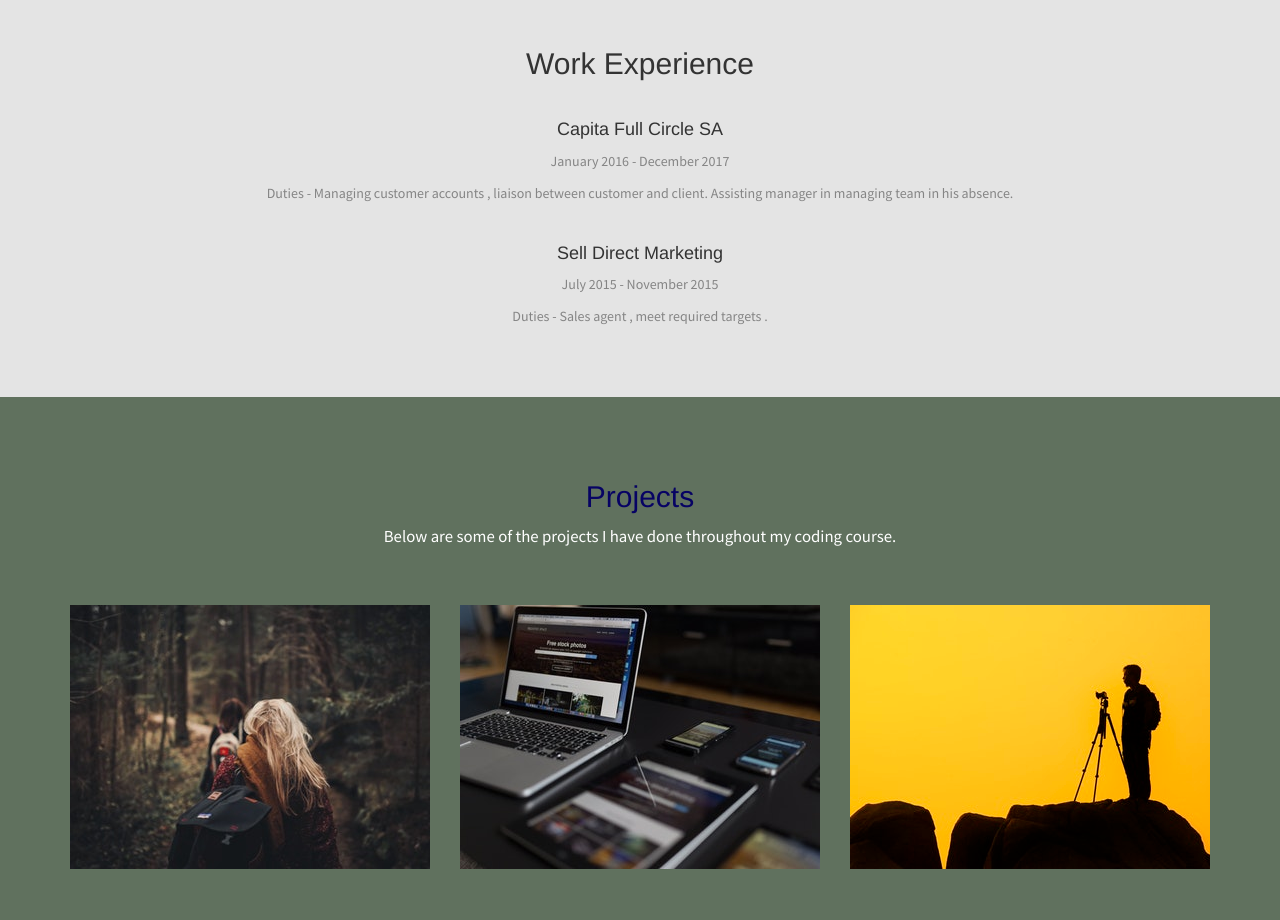
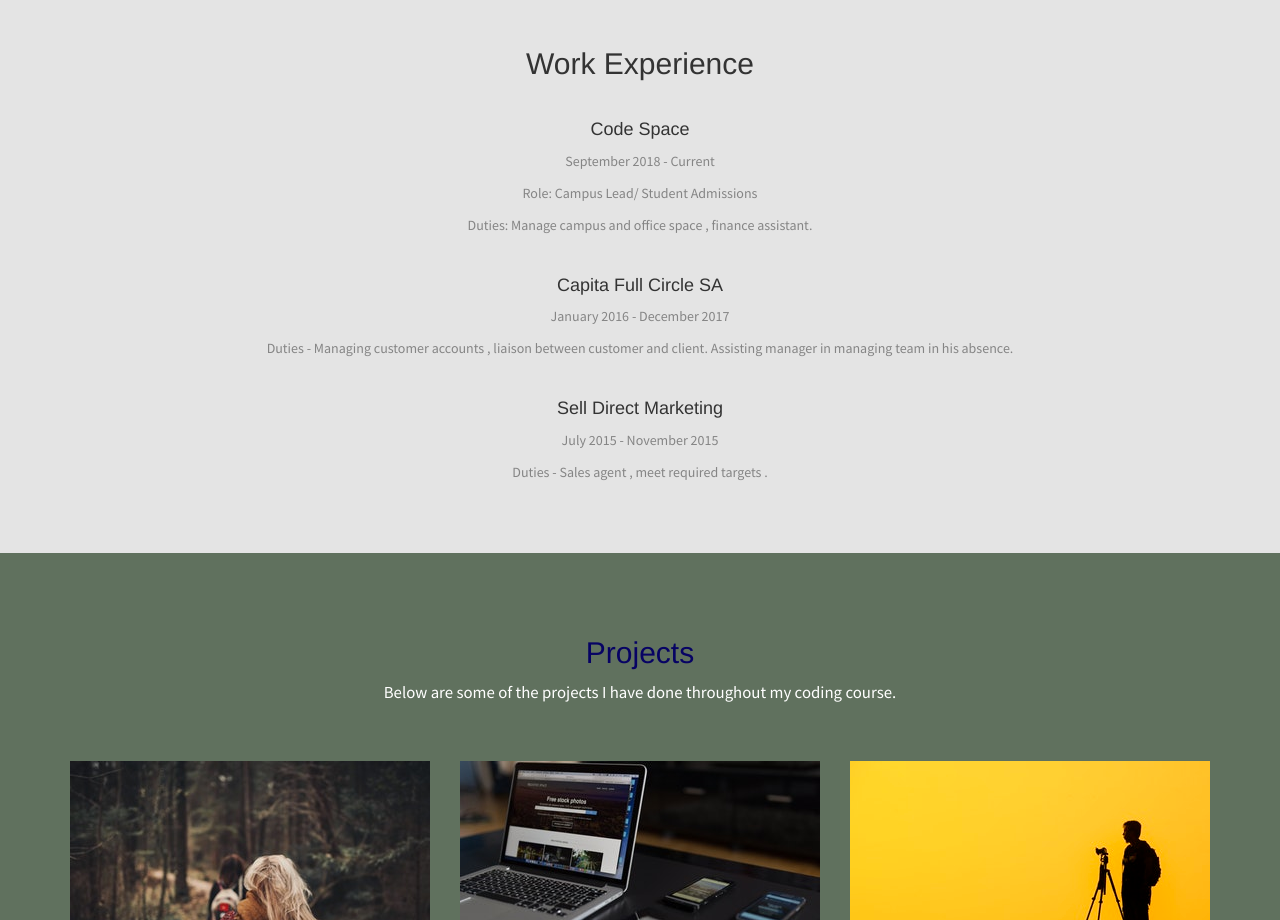
Before and after one commit to zaidabibi/updated, a plain HTML site: page index.html in a window 1280 px wide. Shown: the part 2320-3240 px from the top of the page. Drawn offline with Linux system fonts and the light colour scheme.

Commit message:
Updated content

```diff
--- a/index.html
+++ b/index.html
@@ -174,6 +174,11 @@ jQuery, React.js), Mongodb, MySQL</p>
 <br>
   <h2 class="text-center">Work Experience</h2>
   <br>
+  <h4 class="text-center">Code Space</h4>
+  <p class="text-center">September 2018 - Current</p>
+  <p class="text-center">Role: Campus Lead/ Student Admissions</p>
+  <p class="text-center">Duties: Manage campus and office space , finance assistant. </p>
+  <br>
   <h4 class="text-center">Capita Full Circle SA</h4>
   <p class="text-center">January 2016 - December 2017</p>
   <p class="text-center">Duties - Managing customer accounts , liaison between customer and client. Assisting manager in managing team in his absence. </p>
```
